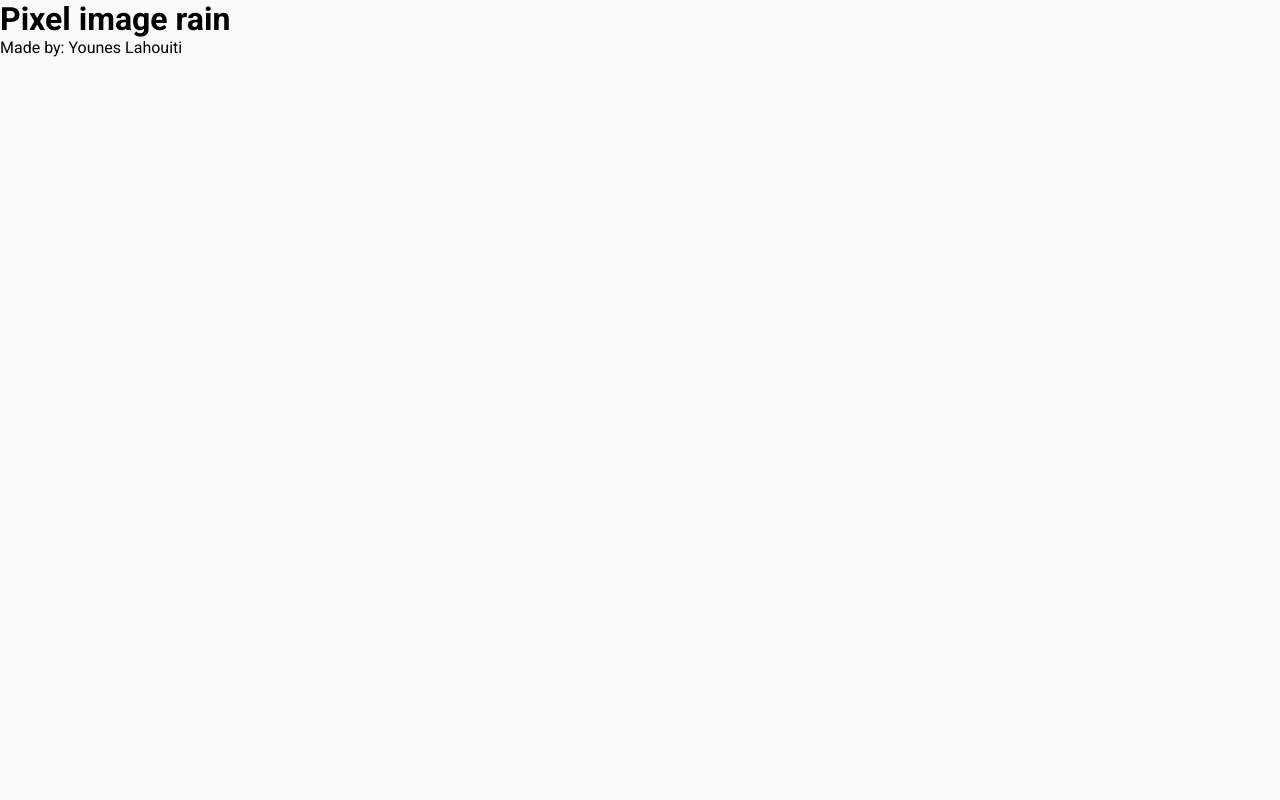
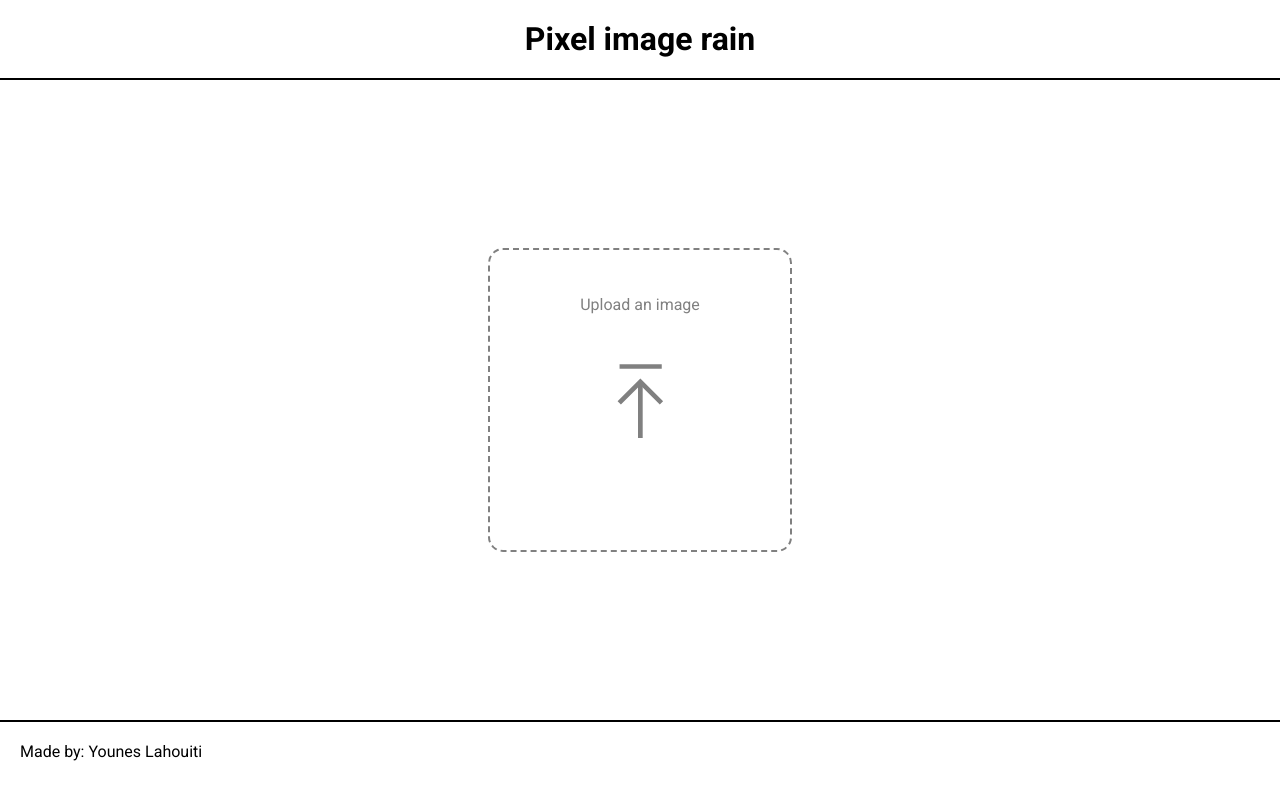
Before and after one commit to LePhenix47/Pixel-manipulation-test_Younes-Lahouiti, a website built with webpack: page index.html in a window 1280 px wide. Built offline with nearby package versions, Linux system fonts and the light colour scheme.

Commit message:
Addition of some style for the project

```diff
--- a/index.html
+++ b/index.html
@@ -40,9 +40,30 @@
 
 <body>
     <header class="header">
+        <svg class="hide header__svg-filters"></svg>
         <h1 class="header__title" title="Pixel image rain">Pixel image rain</h1>
     </header>
     <main class="index">
+
+        <section class="index__container">
+            <label class="index__label" for="input" title="Upload or drop an image">
+                <svg class="index__svg no-pointer-events" xmlns="http://www.w3.org/2000/svg" data-name="Layer 1"
+                    viewBox="0 0 64 64" id="upload">
+                    <polyline fill="none" stroke="currentColor" stroke-miterlimit="10" stroke-width="4"
+                        points="13.87 34 31.87 16 49.87 34">
+                    </polyline>
+                    <line x1="31.87" x2="31.87" y1="64" y2="16" fill="none" stroke="currentColor" stroke-miterlimit="10"
+                        stroke-width="4">
+                    </line>
+                    <line x1="50.13" x2="14.13" y1="3" y2="3" fill="none" stroke="currentColor" stroke-miterlimit="10"
+                        stroke-width="4">
+                    </line>
+                </svg>
+            </label>
+            <input class="index__input screen-readers-only" type="file" id="input">
+
+            <canvas class="index__canvas"></canvas>
+        </section>
 
     </main>
     <footer class="footer">
--- a/src/sass/base/_normalization.scss
+++ b/src/sass/base/_normalization.scss
@@ -49,7 +49,7 @@ body {
     overflow-x: hidden;
 
     transition:
-        background-color 600ms ease-in-out,
+        background-color 350ms ease-in-out,
         color 350ms ease-in-out,
     ;
 }
--- a/src/sass/layout/_footer.scss
+++ b/src/sass/layout/_footer.scss
@@ -0,0 +1,10 @@
+@use "../utils/" as *;
+
+.footer {
+    background-color: var(--bg-primary);
+    color: var(--color-primary);
+
+    border-top: 2px solid currentColor;
+
+    padding: 20px;
+}
--- a/src/sass/layout/_header.scss
+++ b/src/sass/layout/_header.scss
@@ -0,0 +1,14 @@
+@use "../utils/" as *;
+
+.header {
+    background-color: var(--bg-primary);
+    color: var(--color-primary);
+
+    border-bottom: 2px solid currentColor;
+
+    padding: 20px;
+
+    &__title {
+        text-align: center;
+    }
+}
--- a/src/sass/pages/_index.scss
+++ b/src/sass/pages/_index.scss
@@ -0,0 +1,66 @@
+@use "../utils/" as *;
+
+.index {
+    @include center-flex-column(25px);
+    min-height: 80dvh;
+
+    &__container {
+        width: 100%;
+        min-height: 350px;
+
+        @include center-flex-column;
+
+        position: relative;
+    }
+
+    &__label {
+        display: inline-flex;
+        justify-content: center;
+        align-items: center;
+
+        aspect-ratio: 1/1;
+        height: inherit;
+
+        color: var(--color-secondary);
+
+        border: 2px dashed currentColor;
+        border-radius: 15px;
+
+        position: relative;
+
+        &::before {
+            content: "Upload an image";
+
+            position: absolute;
+            top: 15%;
+            left: 50%;
+
+            translate: -50% 0%;
+        }
+
+        &.active {
+            color: var(--color-primary);
+            border: 2px solid currentColor;
+
+            &::before {
+                content: "active";
+            }
+        }
+    }
+
+    &__svg {
+        width: 25%;
+        height: 25%;
+    }
+
+    &__canvas {
+        position: absolute;
+
+        width: 100%;
+        height: 100%;
+
+        // background-color: black;
+
+        z-index: -1;
+    }
+}
--- a/src/sass/themes/_dark-theme.scss
+++ b/src/sass/themes/_dark-theme.scss
@@ -2,10 +2,10 @@
 
     //CSS
     :root {
-        --bg-primary: #050505;
+        --bg-primary: black;
 
 
-        --color-primary: #ffffff;
+        --color-primary: white;
 
         --semi-transparent-bg: rgba(0, 0, 0, 70%);
 
--- a/src/sass/utils/_variables.scss
+++ b/src/sass/utils/_variables.scss
@@ -1,8 +1,9 @@
 :root {
-    --bg-primary: #FAFAFA;
+    --bg-primary: white;
 
 
-    --color-primary: #000000;
+    --color-primary: black;
+    --color-secondary: gray;
 
 
     --semi-transparent-bg: rgba(255, 255, 255, 70%);
```
Also changed, not shown: dist/style.css.
